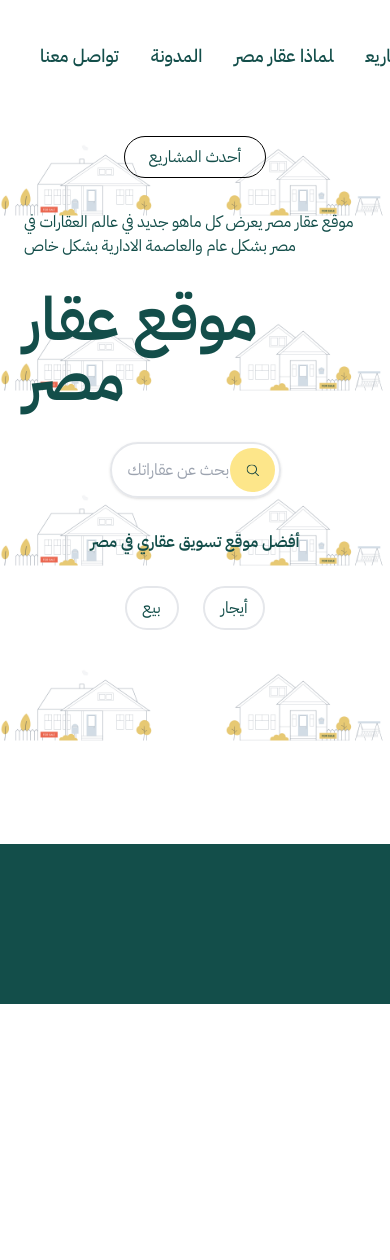
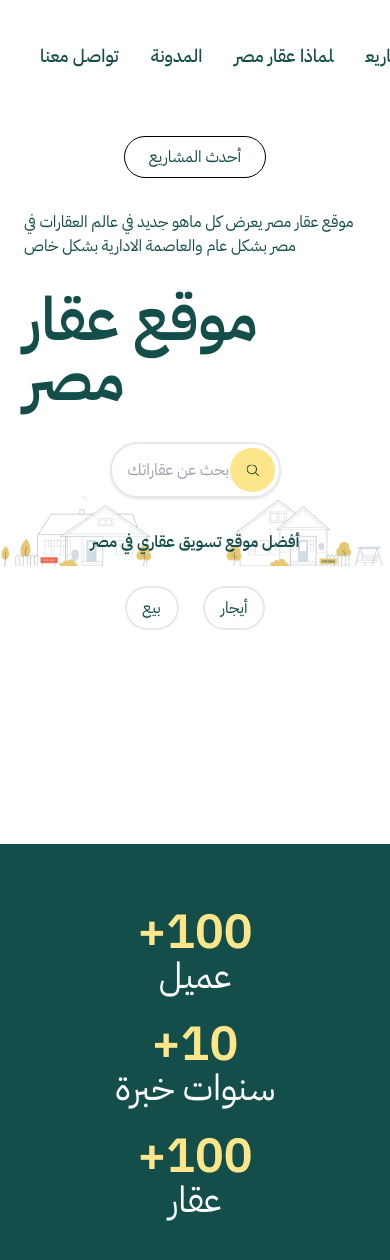
Before and after one commit to AKasem1/AqarMisr, a Next.js app in the folder aqarMisr/: page / in a window 390 px wide. Shown: the top 1260 px of the page. Before the commit the page ends 1004 px from the top, so only its background shows below. Built offline with nearby package versions, Linux system fonts and the light colour scheme.

Commit message:
Implemented stats section with reponsiveness

```diff
--- a/aqarMisr/src/components/Wrappers/HeroWrapper.jsx
+++ b/aqarMisr/src/components/Wrappers/HeroWrapper.jsx
@@ -4,7 +4,7 @@ import Link from "next/link";
 
 const HeroWrapper = () => {
   return (
-    <div className='h-[calc(100vh-112px)] bg-[url("/hero_bg.png")] flex flex-col p-6 space-y-8 items-center bg-contain bg-center text-teal-900'>
+    <div className='h-[calc(100vh-112px)] bg-[url("/hero_bg.png")] flex flex-col p-6 space-y-8 items-center bg-no-repeat bg-contain bg-center text-teal-900'>
         <p className="border border-black px-6 py-2 rounded-full">أحدث المشاريع</p>
 
         <p>موقع عقار مصر يعرض كل ماهو جديد في عالم العقارات في مصر بشكل عام والعاصمة الادارية بشكل خاص</p>
--- a/aqarMisr/src/components/Wrappers/StatsWrapper.jsx
+++ b/aqarMisr/src/components/Wrappers/StatsWrapper.jsx
@@ -2,8 +2,21 @@ import React from 'react'
 
 const StatsWrapper = () => {
   return (
-    <div className='w-full p-20 bg-teal-900'>
-
+    <div className='w-full p-16 bg-teal-900'>
+        <div className='grid grid-cols-1 gap-6 place-items-center text-center md:grid-cols-3 md:gap-0'>
+            <div>
+                <h1 className='text-5xl text-amber-200 font-semibold'>+100</h1>
+                <h2 className='text-4xl text-white'>عميل</h2>
+            </div>
+            <div>
+                <h1 className='text-5xl text-amber-200 font-semibold'>+10</h1>
+                <h2 className='text-4xl text-white'>سنوات خبرة</h2>
+            </div>
+            <div>
+                <h1 className='text-5xl text-amber-200 font-semibold'>+100</h1>
+                <h2 className='text-4xl text-white'>عقار</h2>
+            </div>
+        </div>
     </div>
   )
 }
--- a/aqarMisr/tailwind.config.js
+++ b/aqarMisr/tailwind.config.js
@@ -10,6 +10,9 @@ module.exports = {
       fontFamily: {
         "plex-sans": ["IBM Plex Sans Arabic", "sans-serif"],
       },
+      boxShadow: {
+        'inner-strong': 'inset 0 2px 3px rgba(0, 0, 0, 0.6)', // Increase intensity as needed
+      },
     },
   },
   plugins: [],
```
